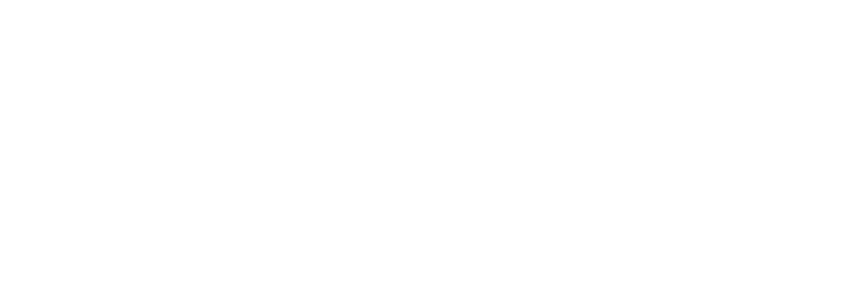
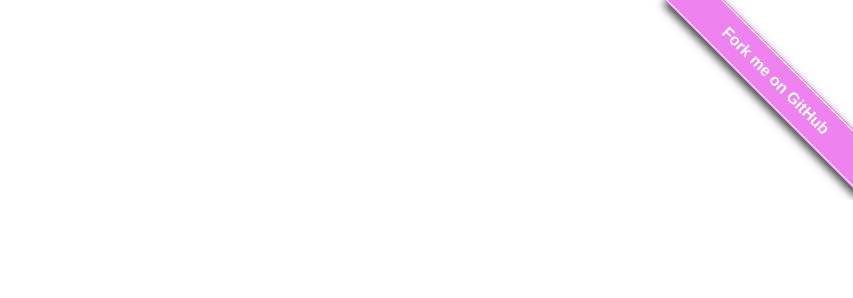
Before and after one commit to stanley2058/group-draw, a plain HTML site: page index.html in a window 1280 px wide. Shown: the top 298 px of the page, without its empty margins (427-1280 px from the left). Drawn offline with nearby package versions, Linux system fonts and the light colour scheme.

Commit message:
add fork me on github

```diff
--- a/index.html
+++ b/index.html
@@ -19,8 +19,72 @@
     <link rel="stylesheet" href="style.css" />
     <script src="main.js"></script>
     <title>抽組別</title>
+    <style>
+      #forkongithub a {
+        background: violet;
+        color: #fff;
+        text-decoration: none;
+        font-family: arial, sans-serif;
+        text-align: center;
+        font-weight: bold;
+        padding: 5px 40px;
+        font-size: 1rem;
+        line-height: 2rem;
+        position: absolute;
+        transition: 0.5s;
+        width: 300px;
+      }
+      #forkongithub a:hover {
+        background: goldenrod;
+        color: #fff;
+      }
+      #forkongithub a::before,
+      #forkongithub a::after {
+        content: "";
+        width: 100%;
+        display: block;
+        position: absolute;
+        top: 1px;
+        left: 0;
+        height: 1px;
+        background: #fff;
+      }
+      #forkongithub a::after {
+        bottom: 1px;
+        top: auto;
+      }
+      @media screen and (min-width: 800px) {
+        #forkongithub {
+          position: absolute;
+          display: block;
+          top: 0;
+          right: 0;
+          width: 275px;
+          overflow: hidden;
+          height: 200px;
+          z-index: 9999;
+        }
+        #forkongithub a {
+          width: 275px;
+          position: absolute;
+          top: 60px;
+          right: -60px;
+          transform: rotate(45deg);
+          -webkit-transform: rotate(45deg);
+          -ms-transform: rotate(45deg);
+          -moz-transform: rotate(45deg);
+          -o-transform: rotate(45deg);
+          box-shadow: 4px 4px 10px rgba(0, 0, 0, 0.8);
+        }
+      }
+    </style>
   </head>
   <body>
+    <span id="forkongithub"
+      ><a href="https://github.com/stanley2058/group-draw" target="_blank"
+        >Fork me on GitHub</a
+      ></span
+    >
     <main class="flex-column">
       <h2>組別抽籤</h2>
       <div class="d-flex justify-content-around">
--- a/style.css
+++ b/style.css
@@ -1,5 +1,6 @@
 body {
   display: flex;
+  margin: 0;
 }
 main {
   width: 100%;
```
